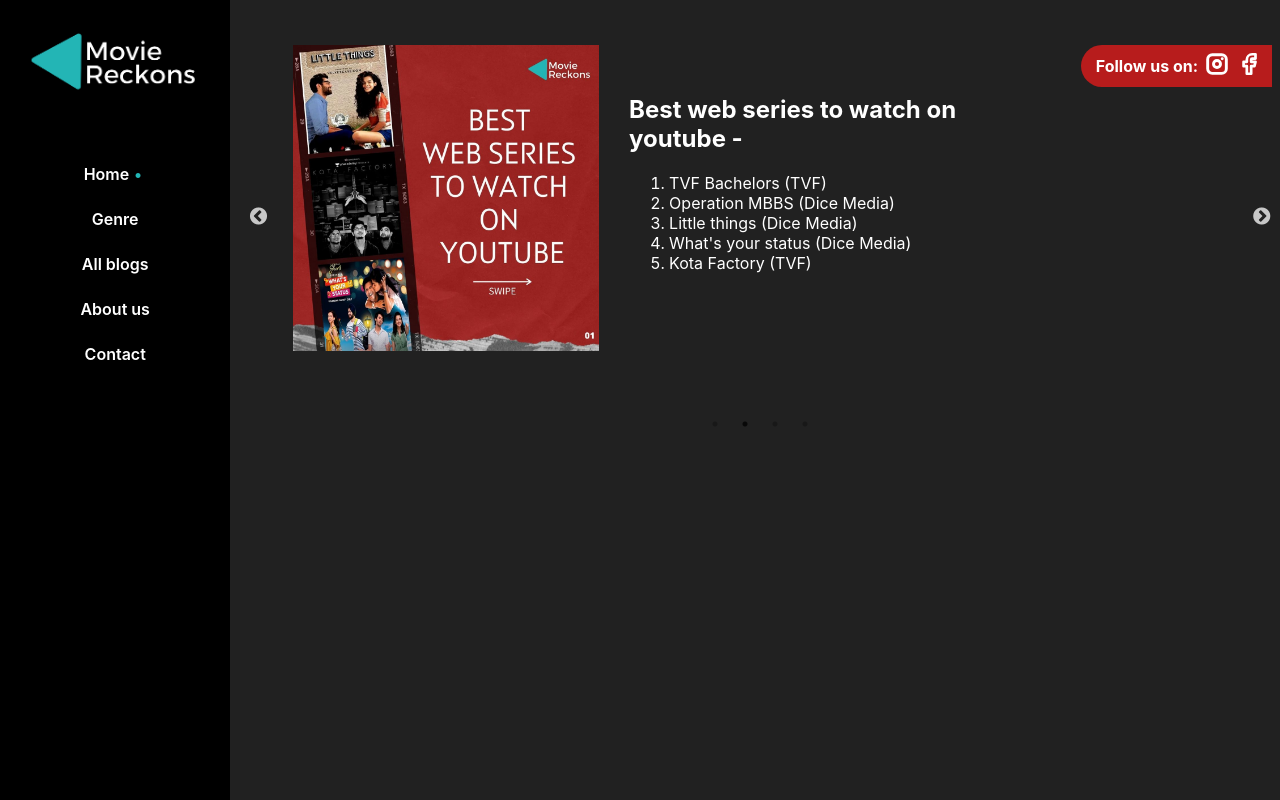
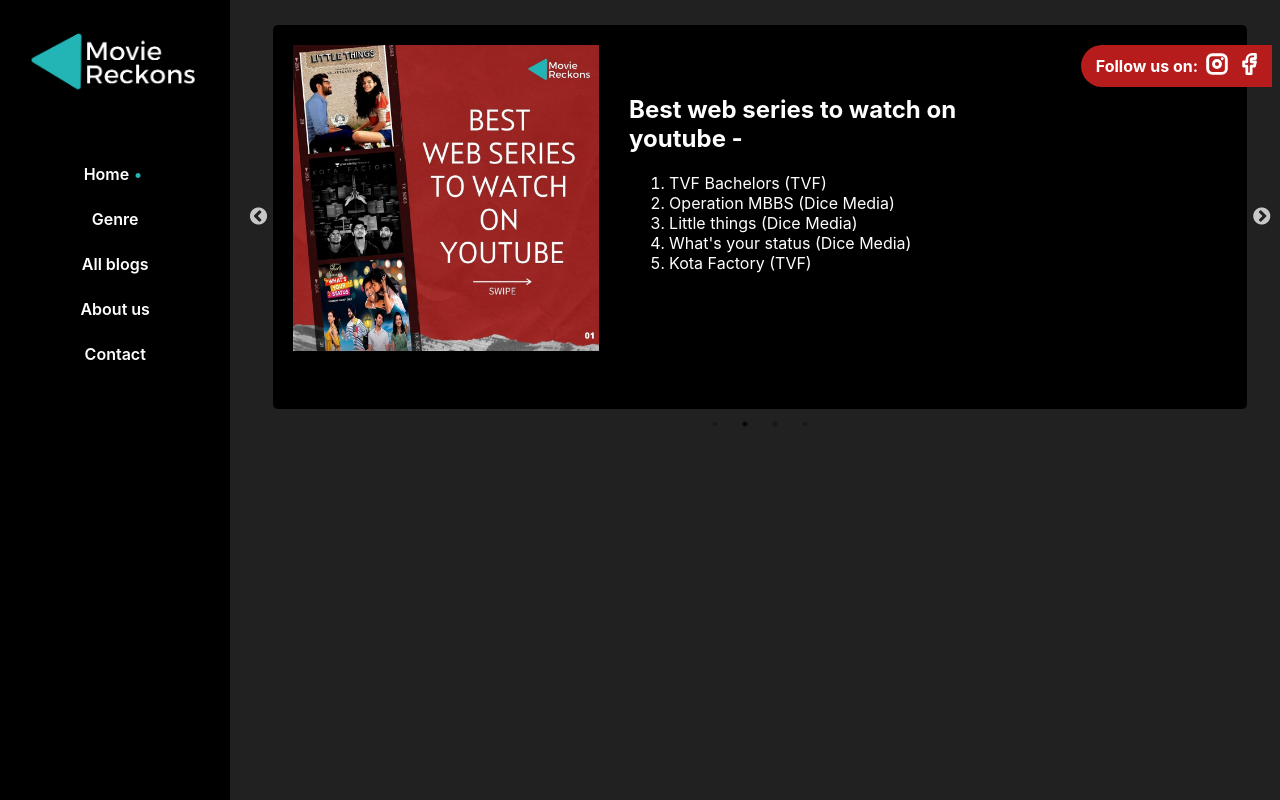
Before and after one commit to Jaybhade/moviereckons, a Next.js app: page / in a window 1280 px wide. Built offline with nearby package versions, Linux system fonts and the light colour scheme.

Commit message:
Fixed minor issues

```diff
--- a/components/leftpanel.js
+++ b/components/leftpanel.js
@@ -2,12 +2,10 @@
 import Link from "next/link";
 import { useRouter } from "next/router";
 import styles from "../styles/LeftPanel.module.css";
-import { Desktop } from "../lib/responsive";
 
 const LeftPanel = () => {
   const router = useRouter();
   return (
-    <Desktop>
     <div className={styles.container}>
       <Image src="/logo.png" alt="logo" width={180} height={100} />
       <div className={styles.nav}>
@@ -63,7 +61,6 @@
         </div>
       </div>
     </div>
-    </Desktop>
   );
 };
 
--- a/pages/_app.js
+++ b/pages/_app.js
@@ -2,7 +2,7 @@
 import Head from "next/head";
 import { useRouter } from "next/router";
 import LeftPanel from "../components/leftpanel";
-import { Tablet, Mobile } from "../lib/responsive";
+import { Tablet, Mobile, Desktop } from "../lib/responsive";
 import Nav from "../components/nav";
 
 function MyApp({ Component, pageProps }) {
@@ -24,8 +24,16 @@
           href="https://cdnjs.cloudflare.com/ajax/libs/slick-carousel/1.6.0/slick-theme.min.css"
         />
       </Head>
-      {router.pathname == "/allblogs" ? null : <LeftPanel />}
-      <Component {...pageProps} />
+      <Desktop>
+        {router.pathname == "/allblogs" ? null : <LeftPanel />}
+        <Component {...pageProps} />
+      </Desktop>
+      <Tablet>
+        <Component {...pageProps} />
+      </Tablet>
+      <Mobile>
+        <Component {...pageProps} />
+      </Mobile>
     </div>
   );
 }
--- a/styles/Home.module.css
+++ b/styles/Home.module.css
@@ -25,6 +25,8 @@
   width: 77%;
   margin-top: 25px;
   margin-bottom: 55px;
+  background-color: black;
+  border-radius: 5px;
 }
 
 .index_tablet {
--- a/styles/LeftPanel.module.css
+++ b/styles/LeftPanel.module.css
@@ -1,10 +1,10 @@
 .container {
+  width: 18%;
+  height: 100;
   align-items: center;
   justify-content: center;
   text-align: center;
   background-color: black;
-  width: 18%;
-  height: 100;
   position: fixed;
   top: 0px;
   left: 0px;
```
Lines whose indentation alone changed are shown as unchanged.
